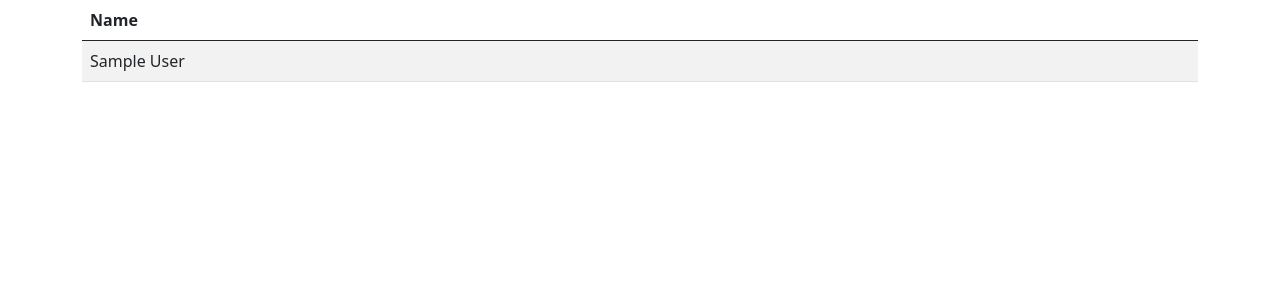
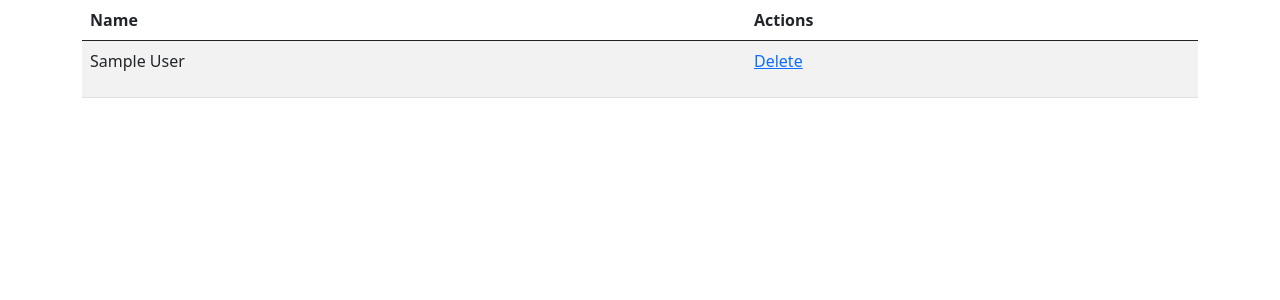
Before and after one commit to m45ked/YourNal, a Flask app: page /users in a window 1280 px wide. Shown: the part 46-346 px from the top of the page. Run offline with Flask 2, Linux system fonts and the light colour scheme; tables that the repository leaves empty hold one stand-in row (values such as "Sample post"); some libraries are stand-ins or nearby versions.

Commit message:
Deletion of the user

```diff
--- a/app.py
+++ b/app.py
@@ -83,6 +83,14 @@ def create_user():
     return render_template('create_user.html', form=UserCreationForm())
 
 
+@app.route('/delete_user/<user_id>')
+def delete_user(user_id):
+    user = UserBO.query.filter_by(id=user_id).first()
+    db.session.delete(user)
+    db.session.commit()
+    return redirect(url_for('show_users'))
+
+
 @app.route('/create_campaign', methods=['POST', 'GET'])
 def create_campaign():
     form = CampaignCreationForm()
--- a/templates/campaigns.html
+++ b/templates/campaigns.html
@@ -1,6 +1,7 @@
 {% extends 'base.html' %}
 
 {% block menu %}
+    <a href="{{ url_for('show_users') }}">Show users</a>
     <a href="{{ url_for('create_campaign') }}">Create new campaign</a>
 {% endblock %}
 
--- a/templates/users.html
+++ b/templates/users.html
@@ -10,12 +10,16 @@
         <thead>
             <tr>
                 <th>Name</th>
+                <th>Actions</th>
             </tr>
         </thead>
         <tbody>
         {% for user in users %}
             <tr>
                 <td>{{ user.name }}</td>
+                <td>
+                    <p><a href="{{ url_for('delete_user', user_id=user.id) }}">Delete</a></p>
+                </td>
             </tr>
         {% endfor %}
         </tbody>
```
Lines whose indentation alone changed are shown as unchanged.
